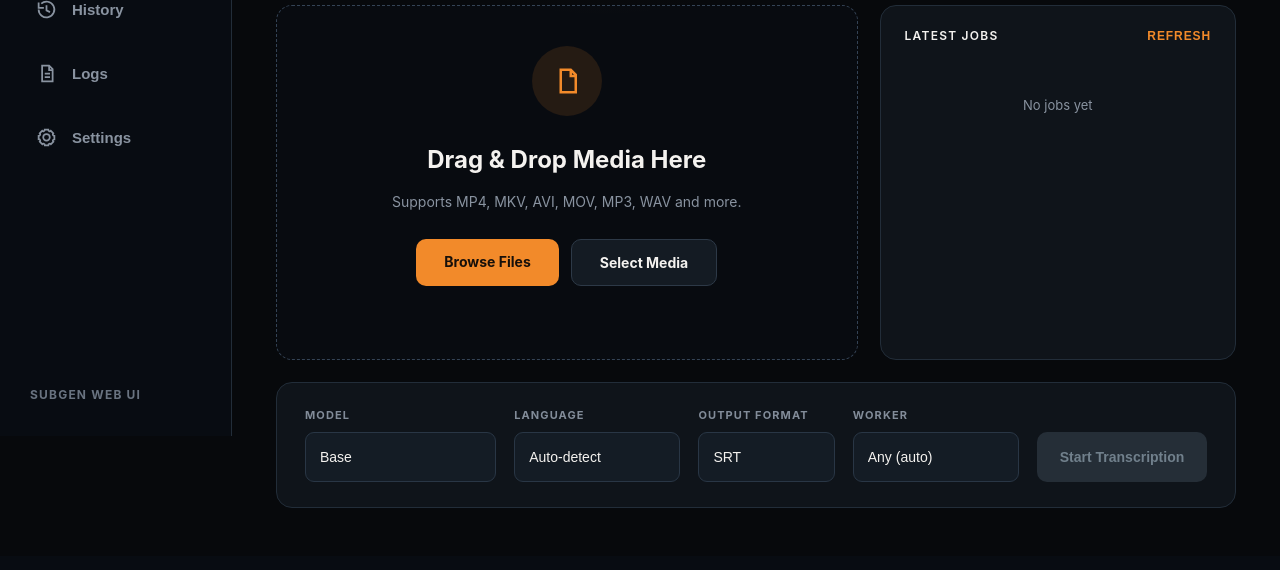
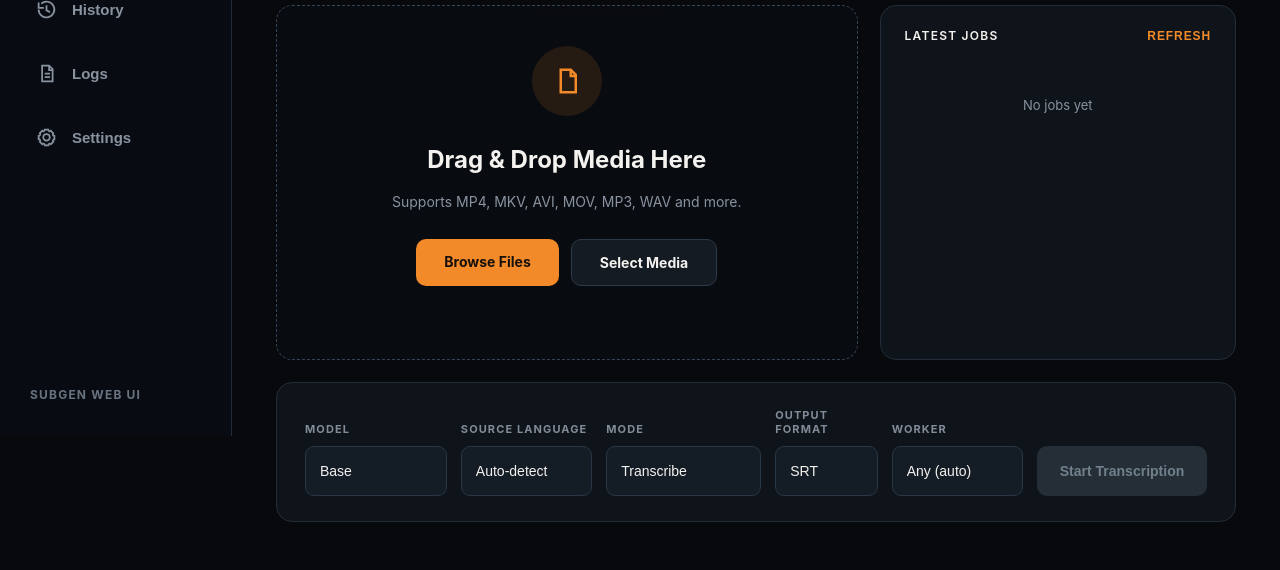
Before and after one commit to S1mple32/subgen-webui, a FastAPI app: page / in a window 1280 px wide. Shown: the part 364-934 px from the top of the page. Before the commit the page ends 872 px from the top, so only its background shows below. Run offline with FastAPI, Linux system fonts and the light colour scheme; data that the repository does not hold is empty.

Commit message:
Add English subtitle translation mode

```diff
--- a/app.py
+++ b/app.py
@@ -68,6 +68,7 @@ def _init_db():
                 output_file       TEXT,
                 error             TEXT,
                 language          TEXT,
+                task              TEXT NOT NULL DEFAULT 'transcribe',
                 out_format        TEXT NOT NULL DEFAULT 'srt',
                 model_size        TEXT NOT NULL DEFAULT 'base',
                 speed             REAL,
@@ -81,6 +82,7 @@ def _init_db():
                 path             TEXT NOT NULL,
                 model_size       TEXT NOT NULL DEFAULT 'base',
                 language         TEXT NOT NULL DEFAULT 'auto',
+                task             TEXT NOT NULL DEFAULT 'transcribe',
                 out_format       TEXT NOT NULL DEFAULT 'srt',
                 preferred_worker TEXT,
                 enabled          INTEGER NOT NULL DEFAULT 1,
@@ -114,12 +116,14 @@ def _init_db():
             ("jobs",      "speed",             "REAL"),
             ("jobs",      "eta",               "INTEGER"),
             ("jobs",      "log_cleared",       "INTEGER NOT NULL DEFAULT 0"),
+            ("jobs",      "task",              "TEXT NOT NULL DEFAULT 'transcribe'"),
             ("workers",   "name",              "TEXT"),
             ("workers",   "configured",        "INTEGER NOT NULL DEFAULT 0"),
             ("libraries", "preferred_worker",  "TEXT"),
             ("libraries", "last_scan_error",   "TEXT"),
             ("libraries", "schedule_time",     "TEXT"),
             ("libraries", "last_schedule_date", "TEXT"),
+            ("libraries", "task",              "TEXT NOT NULL DEFAULT 'transcribe'"),
         ]
         for table, col, defn in migrations:
             try:
@@ -162,12 +166,12 @@ def _update_library(lib_id: str, **fields):
         conn.commit()
 
 
-def _is_file_queued_or_done(source_path: str, library_id: str) -> bool:
+def _is_file_queued_or_done(source_path: str, library_id: str, task: str) -> bool:
     with _db() as conn:
         row = conn.execute(
             "SELECT id FROM jobs WHERE source_path = ? AND library_id = ?"
-            " AND status != 'failed'",
-            (source_path, library_id),
+            " AND COALESCE(task, 'transcribe') = ? AND status != 'failed'",
+            (source_path, library_id, task),
         ).fetchone()
         return row is not None
 
@@ -191,6 +195,7 @@ def _is_transient_media_file(video_path: Path) -> bool:
 
 def _scan_library(lib: dict):
     lib_path = Path(lib["path"])
+    task = lib.get("task") or "transcribe"
     now = datetime.utcnow().isoformat()
     if not lib_path.is_dir():
         _update_library(lib["id"], last_scan=now,
@@ -203,21 +208,21 @@ def _scan_library(lib: dict):
             continue
         if _is_transient_media_file(f):
             continue
-        if _has_subtitle(f):
+        if task == "transcribe" and _has_subtitle(f):
             continue
-        if _is_file_queued_or_done(str(f), lib["id"]):
+        if _is_file_queued_or_done(str(f), lib["id"], task):
             continue
         job_id = str(uuid.uuid4())
         with _db() as conn:
             inserted = conn.execute(
                 "INSERT INTO jobs (id, filename, source_path, library_id, preferred_worker,"
-                " status, progress, created_at, language, out_format, model_size)"
-                " SELECT ?,?,?,?,?,?,?,?,?,?,? FROM libraries"
+                " status, progress, created_at, language, task, out_format, model_size)"
+                " SELECT ?,?,?,?,?,?,?,?,?,?,?,? FROM libraries"
                 " WHERE id = ? AND enabled = 1",
                 (job_id, f.name, str(f), lib["id"],
                  lib.get("preferred_worker") or None,
                  "queued", 0, now,
-                 lib["language"], lib["out_format"], lib["model_size"], lib["id"]),
+                 lib["language"], task, lib["out_format"], lib["model_size"], lib["id"]),
             )
             conn.commit()
         queued += inserted.rowcount
@@ -274,7 +279,10 @@ async def create_job(
     out_format: str = Form("srt"),
     model_size: str = Form("base"),
     preferred_worker: str = Form(""),
+    task: str = Form("transcribe"),
 ):
+    if task not in ("transcribe", "translate"):
+        raise HTTPException(400, "Task must be transcribe or translate")
     job_id      = str(uuid.uuid4())
     upload_path = UPLOAD_DIR / f"{job_id}_{file.filename}"
 
@@ -286,9 +294,10 @@ async def create_job(
     with _db() as conn:
         conn.execute(
             "INSERT INTO jobs (id, filename, preferred_worker, status, progress,"
-            " created_at, out_format, model_size) VALUES (?,?,?,?,?,?,?,?)",
+            " created_at, language, task, out_format, model_size)"
+            " VALUES (?,?,?,?,?,?,?,?,?,?)",
             (job_id, file.filename, pw, "queued", 0,
-             datetime.utcnow().isoformat(), out_format, model_size),
+             datetime.utcnow().isoformat(), language, task, out_format, model_size),
         )
         conn.commit()
 
@@ -669,14 +678,17 @@ async def create_library(
     model_size: str = Form("base"), language: str = Form("auto"),
     out_format: str = Form("srt"), preferred_worker: str = Form(""),
     schedule_time: str = Form(""),
+    task: str = Form("transcribe"),
 ):
+    if task not in ("transcribe", "translate"):
+        raise HTTPException(400, "Task must be transcribe or translate")
     lib_id = str(uuid.uuid4())
     with _db() as conn:
         conn.execute(
-            "INSERT INTO libraries (id, name, path, model_size, language, out_format,"
+            "INSERT INTO libraries (id, name, path, model_size, language, task, out_format,"
             " preferred_worker, enabled, created_at, schedule_time)"
-            " VALUES (?,?,?,?,?,?,?,?,?,?)",
-            (lib_id, name, path, model_size, language, out_format,
+            " VALUES (?,?,?,?,?,?,?,?,?,?,?)",
+            (lib_id, name, path, model_size, language, task, out_format,
              preferred_worker.strip() or None, 1, datetime.utcnow().isoformat(),
              schedule_time.strip() or None),
         )
@@ -692,11 +704,14 @@ async def update_library_endpoint(
     out_format: str = Form("srt"), preferred_worker: str = Form(""),
     enabled: int = Form(1),
     schedule_time: str = Form(""),
+    task: str = Form("transcribe"),
 ):
+    if task not in ("transcribe", "translate"):
+        raise HTTPException(400, "Task must be transcribe or translate")
     if not _get_library(lib_id):
         raise HTTPException(404, "Library not found")
     _update_library(lib_id, name=name, path=path, model_size=model_size,
-                    language=language, out_format=out_format,
+                    language=language, task=task, out_format=out_format,
                     preferred_worker=preferred_worker.strip() or None,
                     enabled=enabled, schedule_time=schedule_time.strip() or None,
                     last_schedule_date=None)
--- a/templates/index.html
+++ b/templates/index.html
@@ -366,7 +366,7 @@
 
   .control-bar {
     margin: 0; padding: 25px 28px; display: grid;
-    grid-template-columns: 1.15fr 1fr .82fr 1fr 170px; align-items: end; gap: 18px;
+    grid-template-columns: 1.08fr 1fr 1.18fr .78fr 1fr 170px; align-items: end; gap: 14px;
   }
   .control-bar .settings-grid { display: contents; }
   .field label { color: #828c99; letter-spacing: 1.1px; font-weight: 700; margin-bottom: 10px; }
@@ -527,7 +527,7 @@
           </select>
         </div>
         <div class="field">
-          <label>Language</label>
+          <label>Source Language</label>
           <select id="language">
             <option value="auto">Auto-detect</option>
             <option value="en">English</option><option value="fr">French</option><option value="de">German</option>
@@ -539,6 +539,13 @@
             <option value="cs">Czech</option><option value="ro">Romanian</option><option value="hu">Hungarian</option>
             <option value="uk">Ukrainian</option><option value="vi">Vietnamese</option><option value="hi">Hindi</option>
             <option value="id">Indonesian</option>
+          </select>
+        </div>
+        <div class="field">
+          <label>Mode</label>
+          <select id="task">
+            <option value="transcribe" selected>Transcribe</option>
+            <option value="translate">Translate to English</option>
           </select>
         </div>
         <div class="field">
@@ -653,7 +660,7 @@
     <div class="card" style="border-color:rgba(99,102,241,0.2);background:rgba(99,102,241,0.03)">
       <div style="font-size:13px;color:var(--muted);line-height:1.75">
         <strong style="color:var(--text)">How it works</strong><br>
-        Adding a folder does not queue anything by itself. Use <strong style="color:var(--text)">Scan Now</strong>, or choose an automated daily sync time while adding or editing the library. New files found by a scan are queued with that library's worker and language settings.<br><br>
+        Adding a folder does not queue anything by itself. Use <strong style="color:var(--text)">Scan Now</strong>, or choose an automated daily sync time while adding or editing the library. Set Mode to <strong style="color:var(--text)">Translate to English</strong> to create English subtitles from non-English audio.<br><br>
         <strong style="color:var(--text)">Docker tip:</strong> mount your media folders into the container then add the container paths here.<br>
         <code style="font-size:12px;color:#818cf8">volumes: ["/movies:/media/movies", "/shows:/media/shows"]</code>
       </div>
@@ -706,7 +713,7 @@
         </select>
       </div>
       <div class="modal-field">
-        <label>Language</label>
+        <label>Source Language</label>
         <select id="lib-language">
           <option value="auto">Auto</option><option value="en">English</option>
           <option value="fr">French</option><option value="de">German</option>
@@ -715,6 +722,13 @@
           <option value="ja">Japanese</option><option value="ko">Korean</option>
           <option value="zh">Chinese</option><option value="ar">Arabic</option>
           <option value="tr">Turkish</option><option value="hi">Hindi</option>
+        </select>
+      </div>
+      <div class="modal-field">
+        <label>Mode</label>
+        <select id="lib-task">
+          <option value="transcribe" selected>Transcribe</option>
+          <option value="translate">Translate to English</option>
         </select>
       </div>
       <div class="modal-field">
@@ -773,7 +787,7 @@
         <div>
           <label class="form-label">Webhook URL</label>
           <input class="form-input" id="set-wh-url" placeholder="https://example.com/webhook">
-          <div style="font-size:11px;color:var(--muted);margin-top:4px">A POST request with JSON <code>{"job_id","filename","status","language"}</code> is sent when a job completes.</div>
+          <div style="font-size:11px;color:var(--muted);margin-top:4px">A POST request with JSON <code>{"job_id","filename","status","language","task"}</code> is sent when a job completes.</div>
         </div>
       </div>
     </div>
@@ -971,6 +985,7 @@ function renderQueue(jobs) {
     const pct    = job.progress ?? 0;
     const ind    = pct === -1;
     const lang   = job.language ? ` · ${job.language.toUpperCase()}` : '';
+    const task   = job.task === 'translate' ? ' · EN translation' : ' · transcription';
     const wkr    = job.worker_id
       ? ` · <strong style="color:var(--text)">${esc(job.worker_id)}</strong>`
       : job.preferred_worker ? ` · →${esc(job.preferred_worker)}` : '';
@@ -989,7 +1004,7 @@ function renderQueue(jobs) {
       <div class="queue-pos ${isProc ? 'processing' : ''}">${posLabel}</div>
       <div style="min-width:0">
         <div class="queue-name" title="${esc(job.filename)}">${esc(job.filename)}</div>
-        <div class="queue-meta">${esc(job.model_size)} · ${(job.out_format||'').toUpperCase()}${lang}${wkr}</div>
+        <div class="queue-meta">${esc(job.model_size)} · ${(job.out_format||'').toUpperCase()}${lang}${task}${wkr}</div>
         ${isProc ? `<div class="queue-bar" style="margin-top:7px"><div class="queue-bar-fill${ind?' indeterminate':''}" style="width:${ind?40:pct}%"></div></div>` : ''}
       </div>
       <div class="queue-right">
@@ -1080,6 +1095,7 @@ submitBtn.addEventListener('click', async () => {
   const fd = new FormData();
   fd.append('file', selectedF);
   fd.append('language', document.getElementById('language').value);
+  fd.append('task', document.getElementById('task').value);
   fd.append('out_format', document.getElementById('out-format').value);
   fd.append('model_size', document.getElementById('model-size').value);
   fd.append('preferred_worker', document.getElementById('preferred-worker').value);
@@ -1153,6 +1169,7 @@ function buildJobRow(job, compact = false) {
   const isProcessing = job.status === 'processing';
   const pct = job.progress ?? 0, ind = pct === -1;
   const lang = job.language ? ' · ' + job.language.toUpperCase() : '';
+  const task = job.task === 'translate' ? ' · EN translation' : ' · transcription';
   const wkr  = job.worker_id ? ` · ${esc(job.worker_id)}` : (job.preferred_worker ? ` · →${esc(job.preferred_worker)}` : '');
   const ts   = job.created_at ? new Date(job.created_at + 'Z').toLocaleString() : '';
 
@@ -1168,7 +1185,7 @@ function buildJobRow(job, compact = false) {
   row.innerHTML = `
     <div style="min-width:0">
       <div class="job-name" title="${esc(job.filename)}">${esc(job.filename)}</div>
-      <div class="job-meta">${ts} · ${esc(job.model_size||'')} · ${(job.out_format||'').toUpperCase()}${lang}${wkr}</div>
+      <div class="job-meta">${ts} · ${esc(job.model_size||'')} · ${(job.out_format||'').toUpperCase()}${lang}${task}${wkr}</div>
       ${isProcessing ? speedHtml : ''}
       ${isProcessing ? `<div class="progress-bar"><div class="progress-fill${ind?' indeterminate':''}" style="width:${ind?40:pct}%"></div></div>` : ''}
       ${job.error ? `<div class="error-text">${esc(job.error)}</div>` : ''}
@@ -1266,13 +1283,14 @@ function buildLibCard(lib) {
   div.id = 'lib-' + lib.id;
   const lastScan = lib.last_scan ? new Date(lib.last_scan + 'Z').toLocaleString() : 'Never';
   const langLabel = lib.language === 'auto' ? 'Auto' : lib.language.toUpperCase();
+  const taskLabel = lib.task === 'translate' ? 'Translate to English' : 'Transcribe';
   const wkrLabel  = lib.preferred_worker ? ` · ${esc(lib.preferred_worker)}` : '';
   const scheduleLabel = lib.schedule_time ? ` · Daily sync: ${esc(lib.schedule_time)}` : ' · Manual scan only';
   div.innerHTML = `
     <div>
       <div class="lib-name">${esc(lib.name)}</div>
       <div class="lib-path">${esc(lib.path)}</div>
-      <div class="lib-meta">${esc(lib.model_size)} · ${langLabel} · ${(lib.out_format||'').toUpperCase()}${wkrLabel}${scheduleLabel} · Last scan: ${lastScan}</div>
+      <div class="lib-meta">${esc(lib.model_size)} · ${langLabel} · ${taskLabel} · ${(lib.out_format||'').toUpperCase()}${wkrLabel}${scheduleLabel} · Last scan: ${lastScan}</div>
       ${lib.last_scan_error ? `<div style="font-size:12px;color:var(--red);margin-top:3px">⚠ ${esc(lib.last_scan_error)}</div>` : ''}
     </div>
     <div class="lib-actions">
@@ -1323,6 +1341,7 @@ function editLib(id) {
     document.getElementById('lib-path').value     = lib.path;
     document.getElementById('lib-model').value    = lib.model_size;
     document.getElementById('lib-language').value = lib.language;
+    document.getElementById('lib-task').value     = lib.task || 'transcribe';
     document.getElementById('lib-format').value   = lib.out_format;
     document.getElementById('lib-worker').value   = lib.preferred_worker || '';
     document.getElementById('lib-schedule').value = lib.schedule_time || '';
@@ -1337,6 +1356,7 @@ function openLibraryModal() {
   document.getElementById('lib-path').value     = '';
   document.getElementById('lib-model').value    = 'base';
   document.getElementById('lib-language').value = 'auto';
+  document.getElementById('lib-task').value     = 'transcribe';
   document.getElementById('lib-format').value   = 'srt';
   document.getElementById('lib-worker').value   = '';
   document.getElementById('lib-schedule').value = '';
@@ -1353,6 +1373,7 @@ async function saveLibrary() {
   fd.append('name', name); fd.append('path', path);
   fd.append('model_size', document.getElementById('lib-model').value);
   fd.append('language',   document.getElementById('lib-language').value);
+  fd.append('task',       document.getElementById('lib-task').value);
   fd.append('out_format', document.getElementById('lib-format').value);
   fd.append('preferred_worker', document.getElementById('lib-worker').value);
   fd.append('schedule_time', document.getElementById('lib-schedule').value);
--- a/worker.py
+++ b/worker.py
@@ -163,6 +163,7 @@ def _fire_webhooks(job: dict):
                 "filename": job["filename"],
                 "status":   "done",
                 "language": job.get("language"),
+                "task":     job.get("task") or "transcribe",
             }).encode()
             req = urllib.request.Request(wh_url, data=payload, method="POST")
             req.add_header("Content-Type", "application/json")
@@ -181,6 +182,9 @@ def _process(job: dict):
     out_format = job.get("out_format") or "srt"
     model_size = job.get("model_size") or "base"
     language   = job.get("language") or "auto"
+    task       = job.get("task") or "transcribe"
+    if task not in ("transcribe", "translate"):
+        task = "transcribe"
 
     # Resolve source file — library jobs have source_path; uploads are in UPLOAD_DIR
     source_path = job.get("source_path")
@@ -210,6 +214,7 @@ def _process(job: dict):
 
         segments_gen, info = model.transcribe(
             str(file_path), language=lang_arg,
+            task=task,
             vad_filter=True, word_timestamps=False,
         )
         detected  = info.language
```
Also changed, not shown: README.md.
